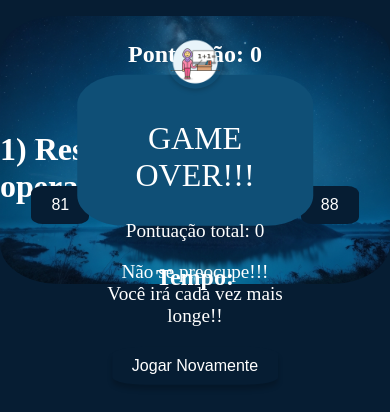
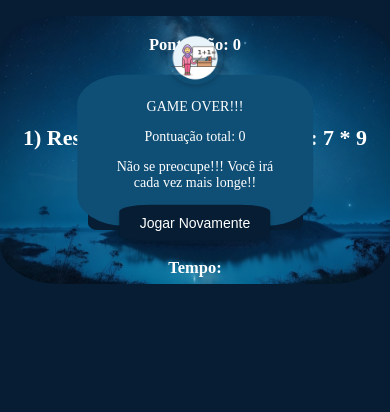
Before and after one commit to Ageu-Felipe-Nunes-Moraes/Authorial_Expert_Math_Game_Site, a plain HTML site: page authorial_expert_math_game_site/game.html in a window 390 px wide. Drawn offline with Linux system fonts and the light colour scheme.

Commit message:
I made the game screen responsive

```diff
--- a/authorial_expert_math_game_site/style.css
+++ b/authorial_expert_math_game_site/style.css
@@ -224,4 +224,34 @@ body#game-page{
     font-size: 1.2rem;
 }
 
+/*Media Query, Difficulty Screen, Initial Scope*/
+
+@media (max-width: 648px){
+    .button-options{
+        top: 60%;
+    }
+}
+
+@media (max-width: 530px){
+    .container2{
+        font-size: 11px;
+    }
+    .button-options button {
+        font-size: 11px;
+        margin: 1px;
+    }
+    .pop-up h2{
+        font-size: 14px;
+    }
+    .pop-up p{
+        font-size: 14px;
+    }
+
+    .pop-up button{
+        font-size: 14px;
+    }
+}
+
+/*Media Query, Difficulty Screen, End Scope*/
+
 /*End of game screen scope*/
```
